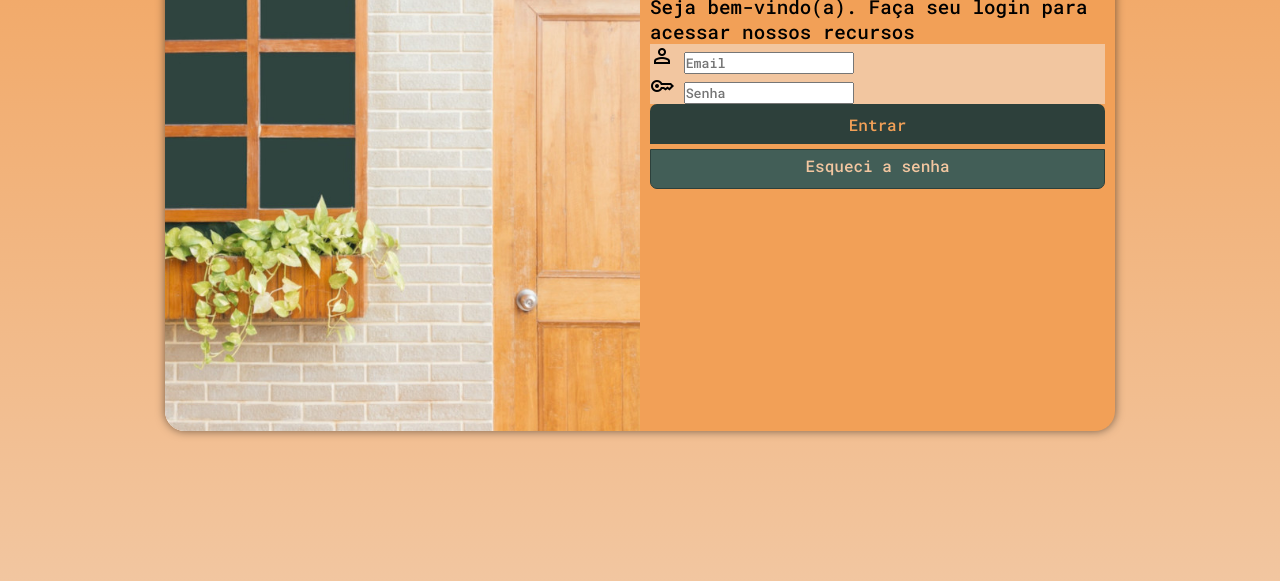
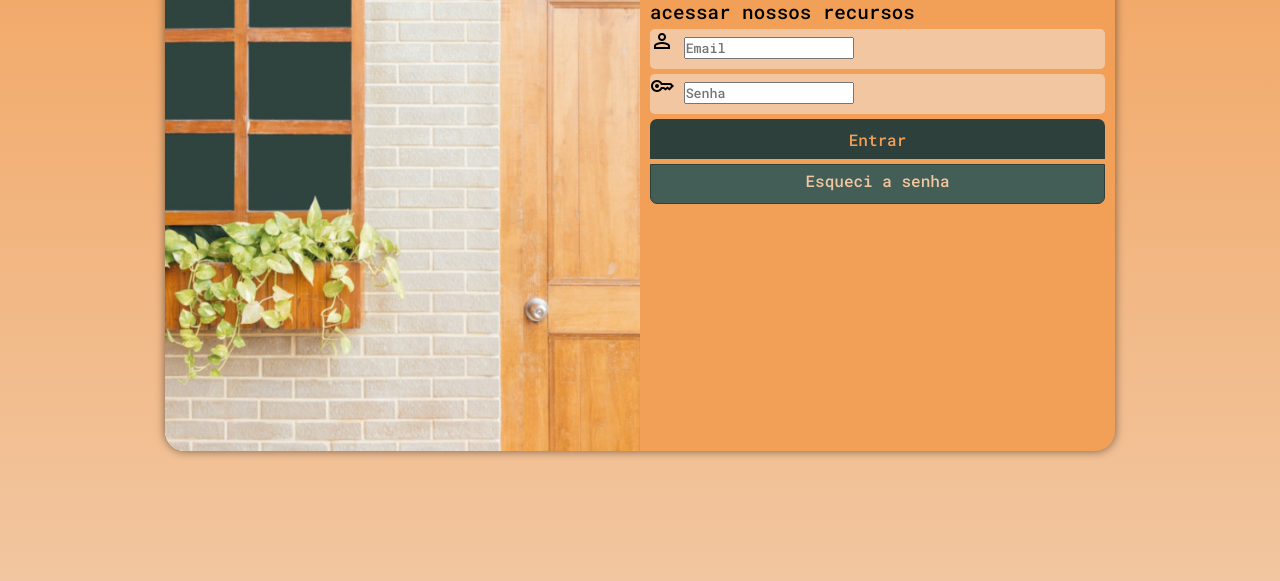
Before and after one commit to Danilo-Vicentin-Silva/Tela-Login, a plain HTML site: page index.html in a window 1280 px wide. Shown: the part 219-800 px from the top of the page. Drawn offline with nearby package versions, Linux system fonts and the light colour scheme.

Commit message:
Correção do tamanho do site

```diff
--- a/stylesheets/style-mobile.css
+++ b/stylesheets/style-mobile.css
@@ -30,8 +30,8 @@ main {
 
 #login {
     background-color: var(--cor3);
-    width: 250px;
-    height: 500px;
+    width: 300px;
+    height: 540px;
     border-radius: 20px;
     overflow: hidden;
     box-shadow: 0 0 10px rgba(0, 0, 0, 0.526);
@@ -69,8 +69,11 @@ main {
 .campo {
     background-color: var(--cor4);
 
-    display: ;
+    display: block;
     width: 100%;
+    height: 40px;
+    border-radius: 5px;
+    margin: 5px 0;
 }
 
 input[type=submit] {
```
